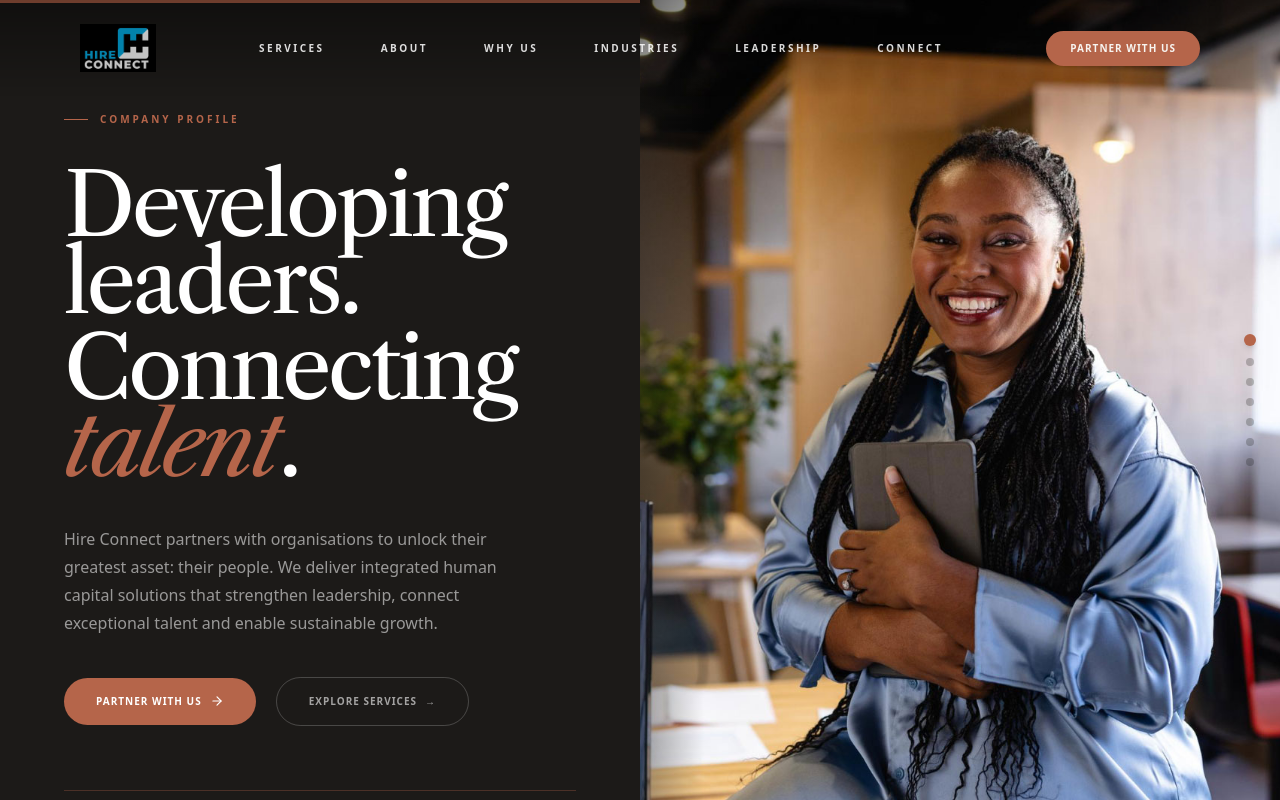
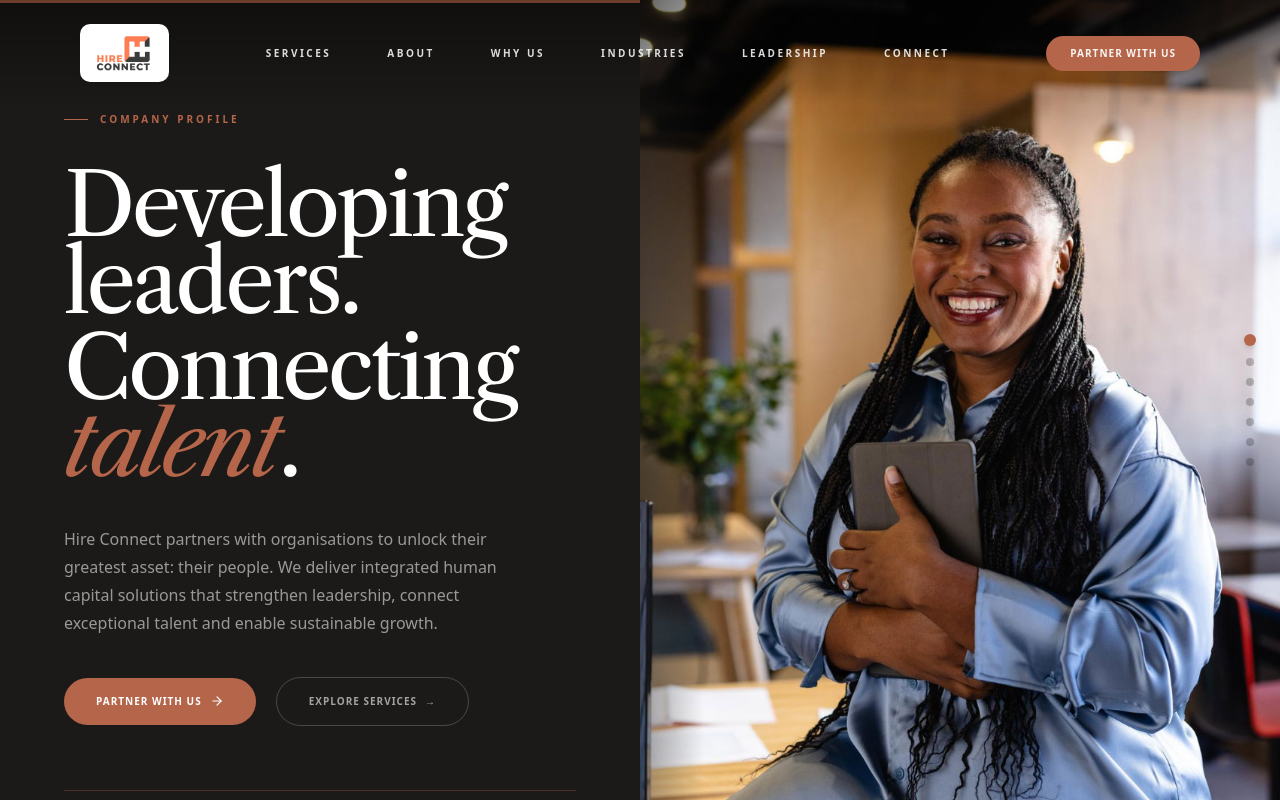
Before and after one commit to brandfocal/hr-connect, a React (Vite) app: page / in a window 1280 px wide. Shown: the top 800 px of the page. Built offline with nearby package versions, Linux system fonts and the light colour scheme.

Commit message:
style: wrap logos in white badge cards to preserve colors

```diff
--- a/src/components/generated/FathomAgencyLanding.tsx
+++ b/src/components/generated/FathomAgencyLanding.tsx
@@ -332,14 +332,11 @@ const Navbar = ({
       isScrolled ? "bg-fathom-white/95 backdrop-blur-md py-4 shadow-sm border-b border-fathom-ink/5" : "bg-gradient-to-b from-black/40 to-transparent"
     )}>
       <div className="max-w-[1440px] mx-auto flex items-center justify-between">
-        <a href="#home" className="flex items-center">
+        <a href="#home" className="flex items-center bg-white px-3 py-2 rounded-lg border border-white/10 shadow-md hover:opacity-90 transition-opacity">
           <img
             src="/hire-connect-logo.jpg"
             alt="Hire Connect Logo"
-            className={cn(
-              "h-10 md:h-12 w-auto object-contain transition-all duration-300",
-              isScrolled ? "mix-blend-multiply" : "invert mix-blend-screen"
-            )}
+            className="h-8 md:h-10 w-auto object-contain"
           />
         </a>
 
@@ -1413,11 +1410,11 @@ const Footer = () => {
     <div className="max-w-[1440px] mx-auto relative z-10 pt-4">
       <div className="flex flex-col md:flex-row justify-between items-start md:items-end gap-10 md:gap-12 mb-14 md:mb-20">
         <div>
-          <a href="#home" className="inline-block">
+          <a href="#home" className="inline-block bg-white px-4 py-3 rounded-xl shadow-lg hover:opacity-90 transition-opacity">
             <img
               src="/hire-connect-logo.jpg"
               alt="Hire Connect Logo"
-              className="h-16 md:h-20 w-auto object-contain invert mix-blend-screen"
+              className="h-14 md:h-16 w-auto object-contain"
             />
           </a>
           <div className="flex flex-wrap gap-6 md:gap-8">
```
